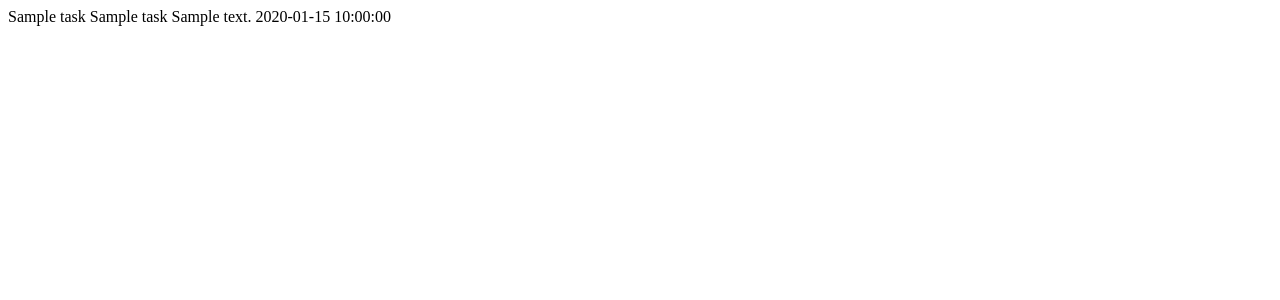
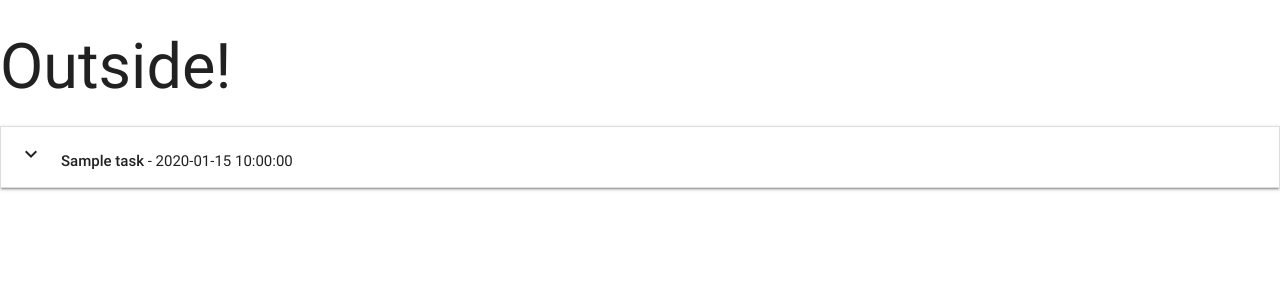
Before and after one commit to Echoic88/task-manager-mini-proj, a Flask app: page / in a window 1280 px wide. Shown: the top 300 px of the page. Run offline with Flask 2, Linux system fonts and the light colour scheme; a database or web service that is not in the repository returns one stand-in record (values such as "Sample title"); some libraries are stand-ins or nearby versions.

Commit message:
Add tasks collapsible - Materialize

```diff
--- /dev/null
+++ b/templates/base.html
@@ -0,0 +1,24 @@
+<!DOCTYPE html>
+<html>
+
+<head>
+    <link href="https://fonts.googleapis.com/icon?family=Material+Icons" rel="stylesheet">
+    <link rel="stylesheet" href="https://cdnjs.cloudflare.com/ajax/libs/materialize/0.100.2/css/materialize.min.css">
+</head>
+
+<body>
+    <h1>Outside!</h1>
+    {% block content %}
+
+    {% endblock %}
+
+    <script src="https://cdnjs.cloudflare.com/ajax/libs/jquery/3.2.1/jquery.min.js"></script>
+    <script src="https://cdnjs.cloudflare.com/ajax/libs/materialize/0.100.2/js/materialize.min.js"></script>
+    <script type="text/javascript">
+        $(document).ready(function() {
+            $('.collapsible').collapsible();
+        })
+    </script>
+</body>
+
+</html>
--- a/templates/tasks.html
+++ b/templates/tasks.html
@@ -1,15 +1,22 @@
-<html>
-<head>
+{% extends 'base.html' %}
+{% block content %}
+<ul class="collapsible" data-collapsible="accordion">
+    {% for task in tasks %}
+    <li>
+        <div class="collapsible-header">
 
-</head>
-
-<body>
-    {% for task in tasks %}
-        {{ task.task_name }}
-        {{ task.category_name }}
-        {{ task.task_description }}
-        {{ task.is_urgent }}
-        {{ task.due_date }}
+            <div class=" task_header col s9">
+                <i class="material-icons">
+                    expand_more
+                </i><strong>{{task.task_name}}</strong> - {{task.due_date}}
+            </div>
+        </div>
+        <div class="collapsible-body">
+            <span>
+                {{task.task_description}}
+            </span>
+        </div>
+    </li>
     {% endfor %}
-</body>
-</html>
+</ul>
+{% endblock %}
```
